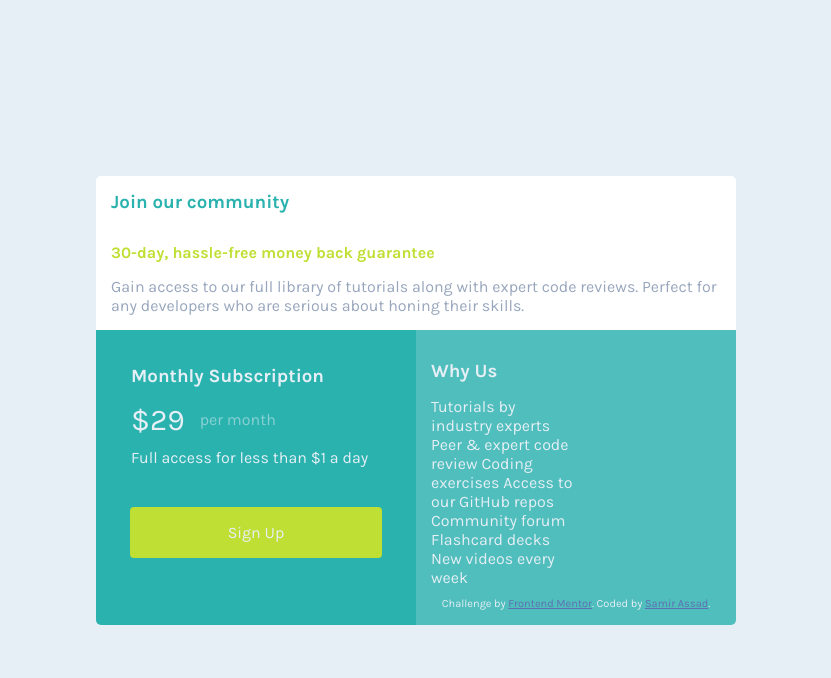
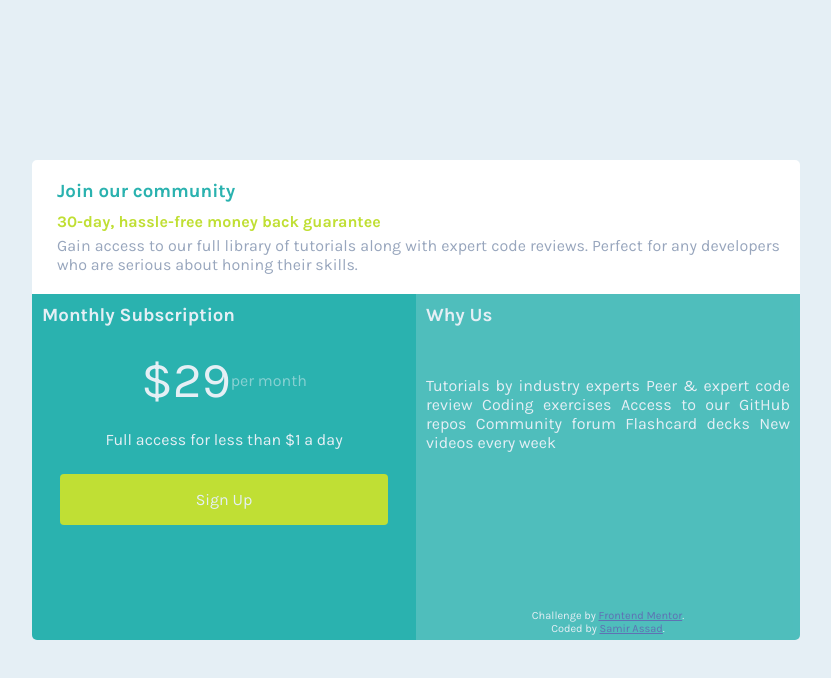
Before and after one commit to Assad93/single-price-grid-component, a plain HTML site: page index.html in a window 1280 px wide. Shown: the whole page, without its empty margins (224-1055 px from the left). Drawn offline with Linux system fonts and the light colour scheme.

Commit message:
custom design

```diff
--- a/css/styles.css
+++ b/css/styles.css
@@ -21,6 +21,12 @@ html, body {
     flex-direction: column;
 }
 
+.secondary-info {
+    height: 100%;
+    display: flex;
+    flex-direction: column;
+}
+
 .join-community {
     background-color: #FFF;
 }
@@ -28,39 +34,41 @@ html, body {
 .join-community .title {
     color:  hsl(179, 62%, 43%);
     font-weight: 700;
-    padding: 15px;
+    margin: 10px 0 10px 15px;
 }
 
 .join-community .subtitle {
     color: hsl(71, 73%, 54%);
-    padding: 15px;
+    margin: 0 0 5px 15px;
 }
 
 .join-community p {
     color: hsl(218, 22%, 67%);
-    padding: 0 15px 15px 15px;
+    margin: 0 10px 10px 15px;
+    text-align: justify;
 }
 
 .monthly-subscription {
+    flex-grow: 3;
     width: 100%;
     background-color: hsl(179, 62%, 43%);
     color: hsl(204, 43%, 93%);
-    padding: 5px 0px;
+    padding: 10px;
 }
 
 .monthly-subscription .title {
     font-weight: 700;
-    padding: 15px;
+    margin-bottom: 5px;
 }
 
 .monthly-subscription .price-container {
     display: flex;
     align-items: center;
+    margin-bottom: 5px;
 }
 
 .monthly-subscription .price {
     font-size: 30px;
-    padding: 0 15px;
 }
 
 .monthly-subscription .paytime {
@@ -69,13 +77,13 @@ html, body {
 }
 
 .monthly-subscription p {
-    padding: 10px 15px;
+    margin-bottom: 35px;
 }
 
 .monthly-subscription .call-to-action {
     display: block;
     width: 90%;
-    margin: 10px auto;
+    margin: 0 auto 10px auto;
     padding: 15px;
     border: 1px solid transparent;
     border-radius: 4px;
@@ -86,26 +94,27 @@ html, body {
 }
 
 .why-us {
+    flex-grow: 1;
     width: 100%;
     background-color: hsl(179, 62%, 43%);
     opacity: 0.8;
     color: hsl(204, 43%, 93%);
-    padding: 15px;
+    padding: 10px;
 }
 
 .why-us .title {
     font-weight: 700;
-    padding: 15px 0;
+    margin-bottom: 10px;
 }
 
 .why-us .text{
-    max-width: 50%;
+    text-align: justify;
+    margin-bottom: 20px;
 }
 
 .attribution {
     font-size: 11px;
     text-align: center;
-    padding: 10px 0 0 0;
 }
 
 .attribution a {
@@ -122,8 +131,8 @@ html, body {
     }
 
     .container {
-        width: 50%;
-        height: 50%;
+        width: 60%;
+        height: 60%;
         display: flex;
         align-items: center;
         justify-content: center;
@@ -137,6 +146,7 @@ html, body {
 
     .join-community {
         border-radius: 5px 5px 0 0;
+        padding: 10px;
     }
 
     .monthly-subscription {
@@ -145,16 +155,38 @@ html, body {
 
         display: flex;
         flex-direction: column;
-        padding: 20px 20px;
+        padding: 10px;
+    }
+
+    .monthly-subscription .price-container {
+        margin: 20px auto;
+    }
+
+    .monthly-subscription .price {
+        font-size: 50px;
     }
 
     .monthly-subscription p {
-        margin-bottom: 20px;
+        margin: 0 auto;
+        margin-bottom: 25px;
     }
 
     .why-us {
         width: 50%;
         border-radius: 0 0 5px 0;
+        position: relative;
+        padding: 10px;
+    }
+
+    .why-us .text {
+        margin-top: 50px;
+    }
+
+    .why-us footer {
+        position: absolute;
+        bottom: 5px;
+        left: 50%;
+        transform: translateX(-50%);
     }
 
     .call-to-action:hover {
--- a/index.html
+++ b/index.html
@@ -43,6 +43,8 @@
           <footer>
             <p class="attribution">
               Challenge by <a href="https://www.frontendmentor.io?ref=challenge" target="_blank">Frontend Mentor</a>.
+            </p>
+            <p class="attribution">
               Coded by <a href="https://github.com/Assad93">Samir Assad</a>.
             </p>
           </footer>
```
